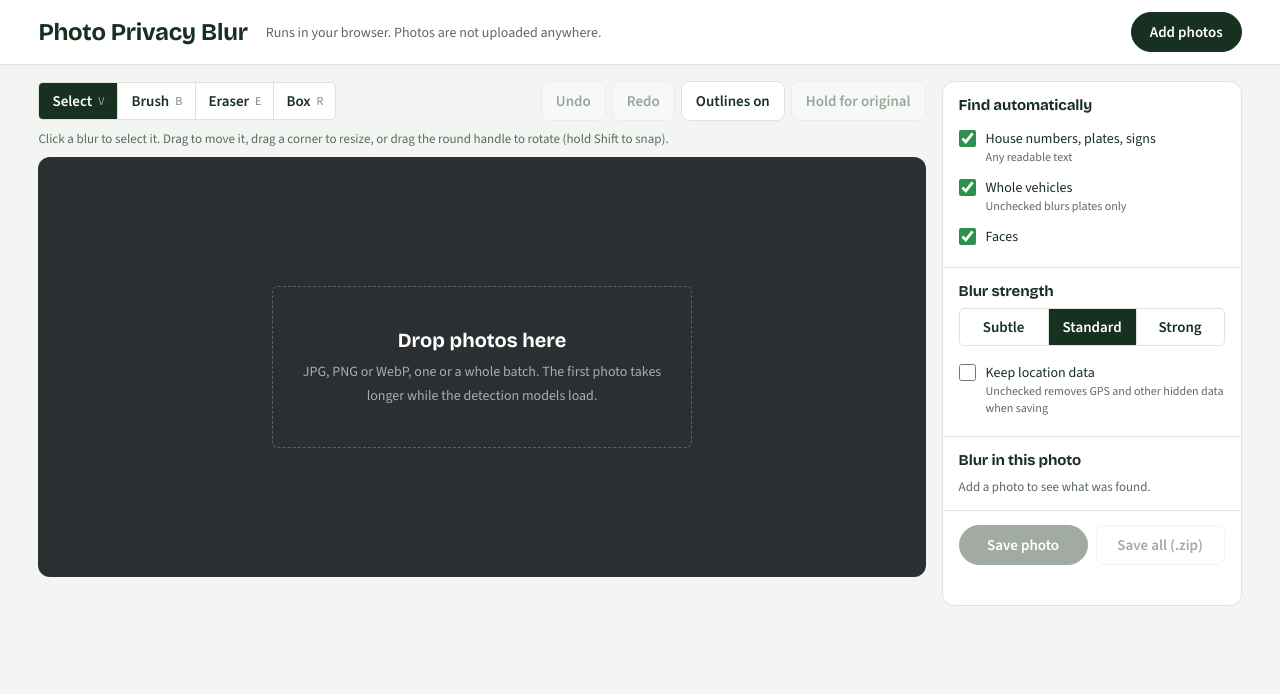
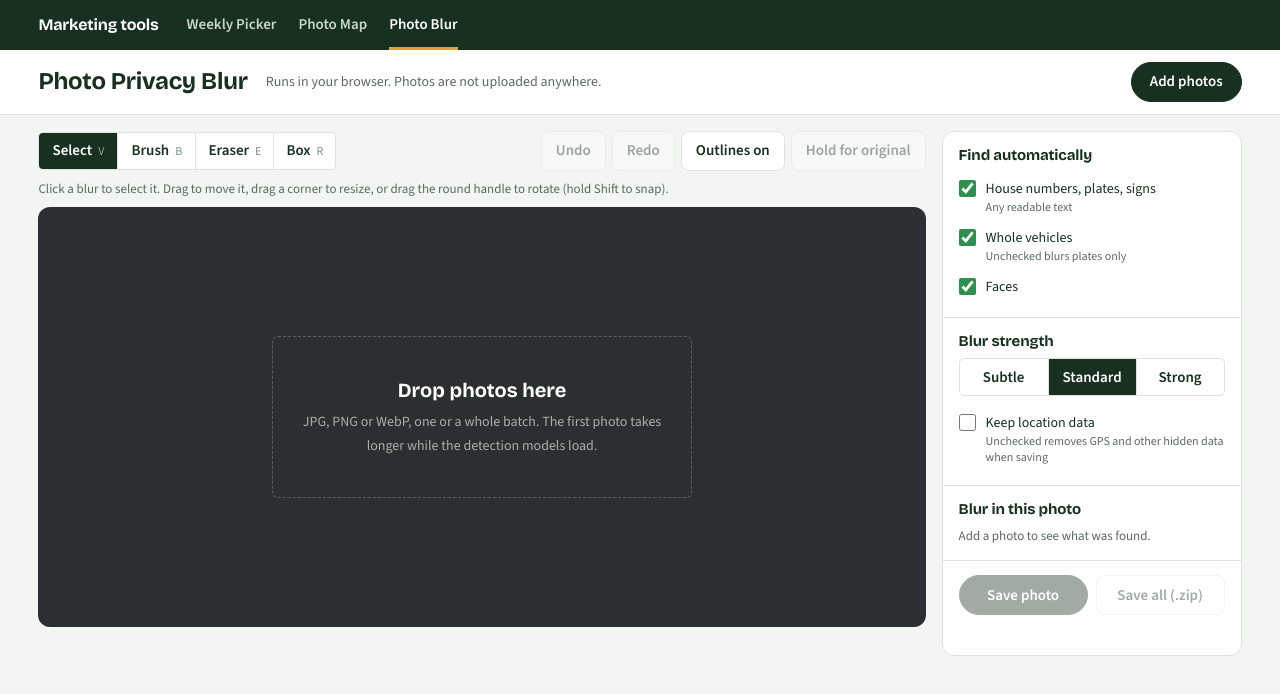
Before and after one commit to eloveland-bit/photo-blur, a plain HTML site: page index.html in a window 1280 px wide. Drawn offline with nearby package versions, Linux system fonts and the light colour scheme.

Commit message:
Update index.html

```diff
--- a/index.html
+++ b/index.html
@@ -78,9 +78,21 @@ button:disabled{opacity:.4;cursor:default}
 #msg{min-height:18px;font-size:13px;color:var(--mute);margin:0}
 @media(max-width:900px){.work{grid-template-columns:minmax(0,1fr)}.stage{min-height:300px}.tools .push{margin-inline-start:0}}
 @media(max-width:600px){.tools kbd{display:none}.bar p{flex-basis:100%;order:3}}
+
+  /* Marketing tools tabs: identical on the Weekly Picker, Photo Map and Photo Blur */
+  .mt-nav{background:#17301f;color:#fff;font-family:'Source Sans 3',system-ui,sans-serif;flex-shrink:0;position:relative;z-index:1500}
+  .mt-nav-in{max-width:1080px;margin:0 auto;padding:0 24px;display:flex;align-items:center;gap:6px 22px;min-height:46px;overflow-x:auto;scrollbar-width:none}
+  .mt-nav-in::-webkit-scrollbar{display:none}
+  .mt-nav-name{font:700 16px/1 'Bricolage Grotesque',system-ui,sans-serif;letter-spacing:-0.01em;white-space:nowrap;margin-right:6px}
+  .mt-nav a{color:#c9d6cc;text-decoration:none;font-size:15px;font-weight:600;white-space:nowrap;padding:13px 0 11px;border-bottom:3px solid transparent}
+  .mt-nav a:hover{color:#fff}
+  .mt-nav a[aria-current="page"]{color:#fff;border-bottom-color:#e0a526}
+  .mt-nav a:focus-visible{outline:3px solid #e0a526;outline-offset:2px;border-radius:2px}
+  @media(max-width:640px){.mt-nav-in{padding:0 14px;gap:6px 16px}.mt-nav-name{display:none}}
 </style>
 </head>
 <body>
+<nav class="mt-nav" aria-label="Marketing tools"><div class="mt-nav-in" style="max-width:none;padding:0 max(3vw,14px)"><span class="mt-nav-name">Marketing tools</span><a href="https://script.google.com/macros/s/AKfycbzMDf2G6V9Kl318wst7kKOur2nYn7tm6x2h8Iw1iKgsIEzN3c-5J0Ej6nvgndvyUmpr/exec" target="_top">Weekly Picker</a><a href="https://eloveland-bit.github.io/gbp-photo-map/" target="_top">Photo Map</a><a href="https://eloveland-bit.github.io/photo-blur/" target="_top" aria-current="page">Photo Blur</a></div></nav>
 <header class="bar">
   <h1>Photo Privacy Blur</h1>
   <p>Runs in your browser. Photos are not uploaded anywhere.</p>
```
